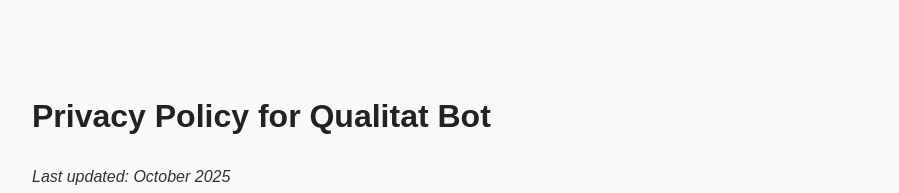
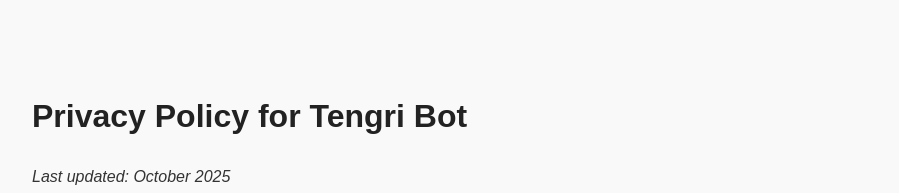
Before and after one commit to weise1907/tengri-privacy, a plain HTML site: page index.html in a window 1280 px wide. Shown: the top 193 px of the page, without its empty margins (158-1057 px from the left). Drawn offline with Linux system fonts and the light colour scheme.

Commit message:
Update index.html

```diff
--- a/index.html
+++ b/index.html
@@ -31,7 +31,7 @@
   </style>
 </head>
 <body>
-  <h1>Privacy Policy for Qualitat Bot</h1>
+  <h1>Privacy Policy for Tengri Bot</h1>
   <p><em>Last updated: October 2025</em></p>
 
   <h2>1. Data We Collect</h2>
```
